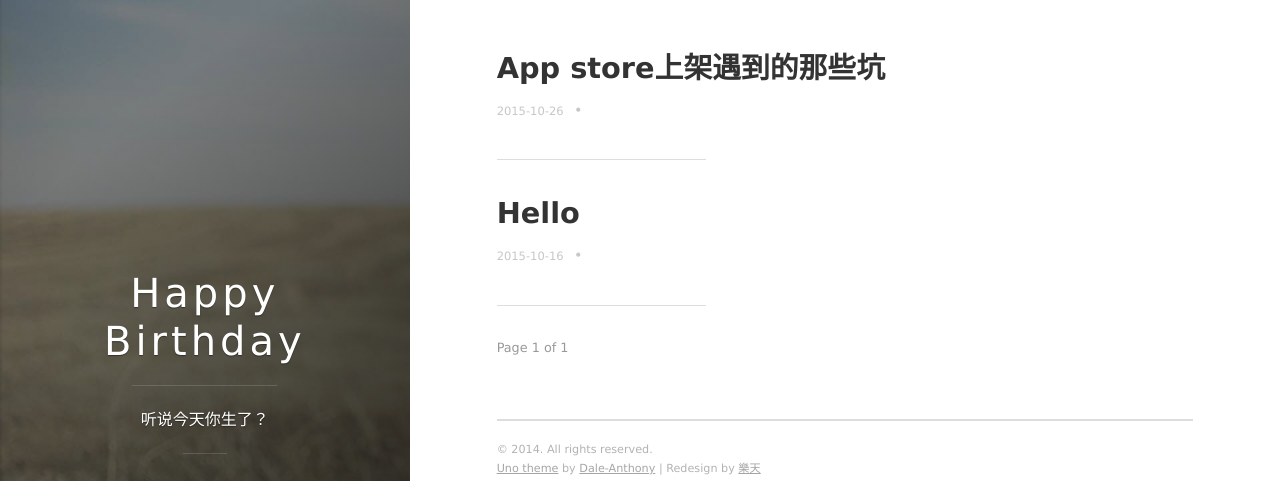
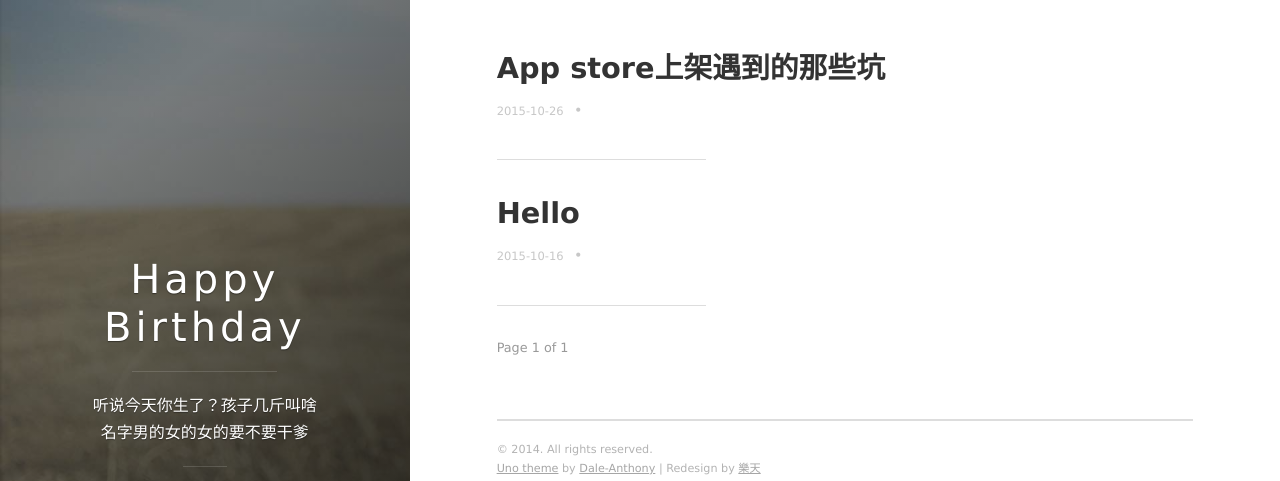
Before and after one commit to NeilChan/NeilChan.github.io, a plain HTML site: page index.html in a window 1280 px wide. Shown: the top 481 px of the page. Drawn offline with nearby package versions, Linux system fonts and the light colour scheme; some packages are replaced by stand-ins of ours.

Commit message:
Site updated: 2015-12-09 14:27:38

```diff
--- a/index.html
+++ b/index.html
@@ -7,7 +7,7 @@
 
 
     <title>
-      Happy Birthday | 听说今天你生了？
+      Happy Birthday | 听说今天你生了？孩子几斤叫啥名字男的女的女的要不要干爹
     </title>
 
     <meta name="viewport" content="width=device-width, initial-scale=1, maximum-scale=1, user-scalable=no">
@@ -15,18 +15,18 @@
       <meta name="author" content="Neil Chan">
 
 
-      <meta name="description" content="孩子几斤叫啥名字男的女的女的话要不要干爹">
+      <meta name="description" content="孩子几斤叫啥名字男的女的女的要不要干爹">
 
 
-    <meta name="description" content="孩子几斤叫啥名字男的女的女的话要不要干爹">
+    <meta name="description" content="孩子几斤叫啥名字男的女的女的要不要干爹">
 <meta property="og:type" content="website">
-<meta property="og:title" content="Happy Birthday | 听说今天你生了？">
-<meta property="og:url" content="http://yoursite.com/index.html">
+<meta property="og:title" content="Happy Birthday | 听说今天你生了？孩子几斤叫啥名字男的女的女的要不要干爹">
+<meta property="og:url" content="http://neilchan.github.io/index.html">
 <meta property="og:site_name" content="Happy Birthday">
-<meta property="og:description" content="孩子几斤叫啥名字男的女的女的话要不要干爹">
+<meta property="og:description" content="孩子几斤叫啥名字男的女的女的要不要干爹">
 <meta name="twitter:card" content="summary">
-<meta name="twitter:title" content="Happy Birthday | 听说今天你生了？">
-<meta name="twitter:description" content="孩子几斤叫啥名字男的女的女的话要不要干爹">
+<meta name="twitter:title" content="Happy Birthday | 听说今天你生了？孩子几斤叫啥名字男的女的女的要不要干爹">
+<meta name="twitter:description" content="孩子几斤叫啥名字男的女的女的要不要干爹">
 
 
 
@@ -61,7 +61,7 @@
 
         <hr class="panel-cover__divider" />
         <p class="panel-cover__description">
-          听说今天你生了？
+          听说今天你生了？孩子几斤叫啥名字男的女的女的要不要干爹
         </p>
         <hr class="panel-cover__divider panel-cover__divider--secondary" />
 
```
Also changed, not shown: 2015/10/16/Hello/index.html (+2 -2 lines), 2015/10/26/App-store上架遇到的那些坑/index.html (+2 -2 lines), about/index.html (+5 -5 lines), archives/2015/10/index.html (+5 -5 lines), archives/2015/index.html (+5 -5 lines), archives/index.html (+5 -5 lines), categories/index.html (+5 -5 lines).
